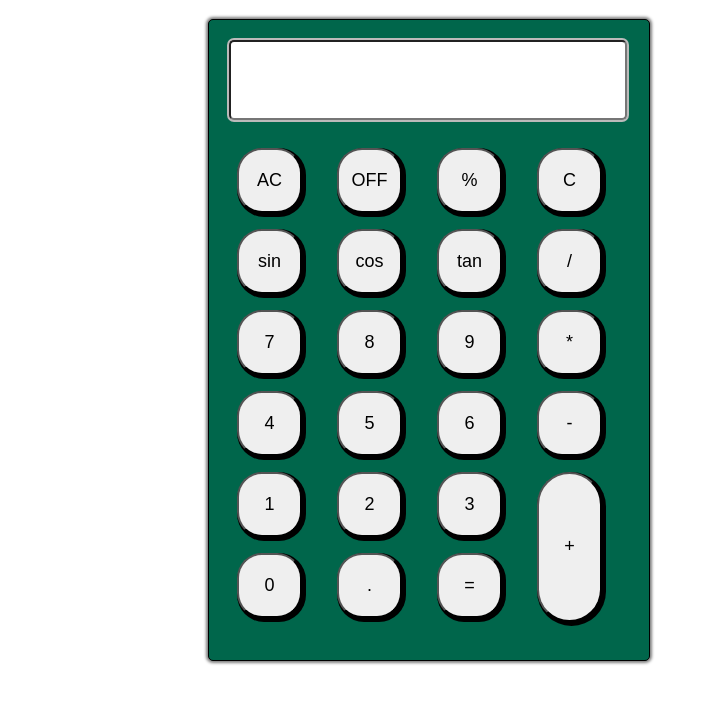
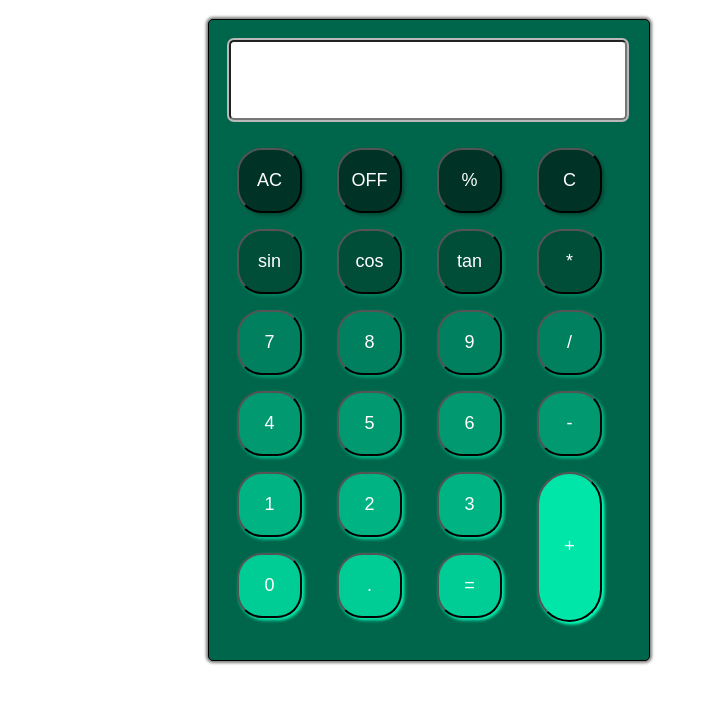
Before and after one commit to vandita-satarde/Calculator, a plain HTML site: page index.html in a window 1280 px wide. Shown: the part 80-784 px from the top of the page, without its empty margins (0-709 px from the left). Drawn offline with Linux system fonts and the light colour scheme.

Commit message:
css added to buttons

```diff
--- a/index.html
+++ b/index.html
@@ -48,9 +48,8 @@
         width: 65px;
         border-radius: 25px;
         margin: 8px;
-        box-shadow: 2px 2px 0 2px black;
         font-size: 18px;
-        color: black;
+        color: white;
     }
 
     .addition{
@@ -65,29 +64,29 @@
     <div class="parent">
         <input type="number">
         <div class="child">
-            <button>AC</button>
-            <button>sin</button>
-            <button>7</button>
-            <button>4</button>
-            <button>1</button>
-            <button>0</button>
-            <button>OFF</button>
-            <button>cos</button>
-            <button>8</button>
-            <button>5</button>
-            <button>2</button>
-            <button>.</button>
-            <button>%</button>
-            <button>tan</button>
-            <button>9</button>
-            <button>6</button>
-            <button>3</button>
-            <button>=</button>
-            <button>C</button>
-            <button>/</button>
-            <button>*</button>
-            <button>-</button>
-            <button class="addition">+</button>
+            <button style="background-color: #003325;  box-shadow: 2px 2px 3px 0.5px #004d38;">AC</button>
+            <button style="background-color: #004d38;  box-shadow: 2px 2px 3px 0.5px #00805e;">sin</button>
+            <button style="background-color: #00805e;  box-shadow: 2px 2px 3px 0.5px #009970;">7</button>
+            <button style="background-color: #009970;  box-shadow: 2px 2px 3px 0.5px #00b383;">4</button>
+            <button style="background-color: #00b383;  box-shadow: 2px 2px 3px 0.5px #00cc96;">1</button>
+            <button style="background-color: #00cc96;  box-shadow: 2px 2px 3px 0.5px #00e6a8;">0</button>
+            <button style="background-color: #003325;  box-shadow: 2px 2px 3px 0.5px #004d38;">OFF</button>
+            <button style="background-color: #004d38;  box-shadow: 2px 2px 3px 0.5px #00805e;">cos</button>
+            <button style="background-color: #00805e;  box-shadow: 2px 2px 3px 0.5px #009970;">8</button>
+            <button style="background-color: #009970;  box-shadow: 2px 2px 3px 0.5px #00b383;">5</button>
+            <button style="background-color: #00b383;  box-shadow: 2px 2px 3px 0.5px #00cc96;">2</button>
+            <button style="background-color: #00cc96;  box-shadow: 2px 2px 3px 0.5px #00e6a8;">.</button>
+            <button style="background-color: #003325;  box-shadow: 2px 2px 3px 0.5px #004d38;">%</button>
+            <button style="background-color: #004d38;  box-shadow: 2px 2px 3px 0.5px #00805e;">tan</button>
+            <button style="background-color: #00805e;  box-shadow: 2px 2px 3px 0.5px #009970;">9</button>
+            <button style="background-color: #009970;  box-shadow: 2px 2px 3px 0.5px #00b383;">6</button>
+            <button style="background-color: #00b383;  box-shadow: 2px 2px 3px 0.5px #00cc96;">3</button>
+            <button style="background-color: #00cc96;  box-shadow: 2px 2px 3px 0.5px #00e6a8;">=</button>
+            <button style="background-color: #003325;  box-shadow: 2px 2px 3px 0.5px #004d38;">C</button>
+            <button style="background-color: #004d38;  box-shadow: 2px 2px 3px 0.5px #00805e;">*</button>
+            <button style="background-color: #00805e;  box-shadow: 2px 2px 3px 0.5px #009970;">/</button>
+            <button style="background-color: #009970;  box-shadow: 2px 2px 3px 0.5px #00b383;">-</button>
+            <button style="background-color: #00e6a8;  box-shadow: 2px 2px 3px 0.5px #00ffbb;" class="addition">+</button>
         </div>
     </div>
 </body>
```
